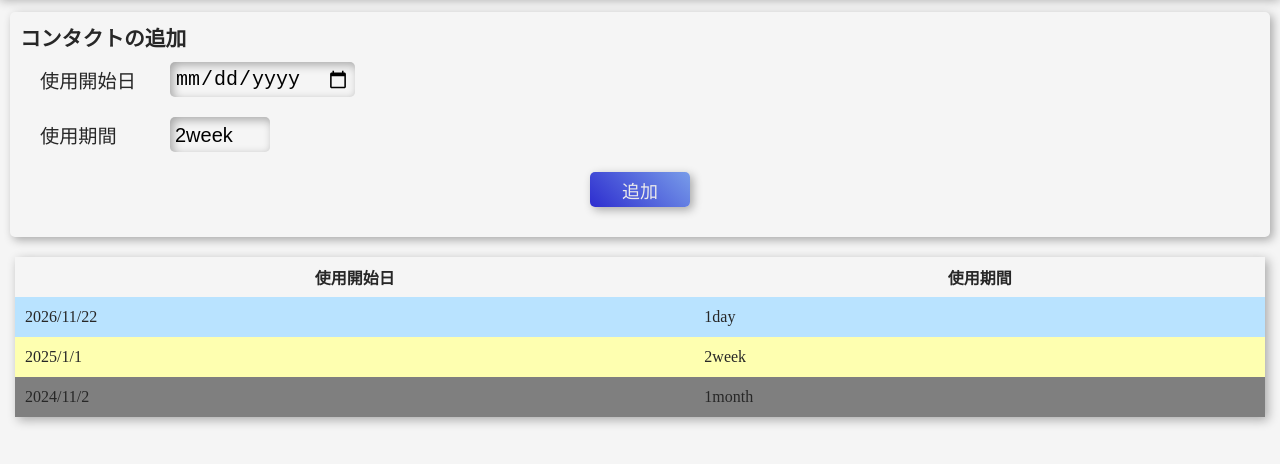
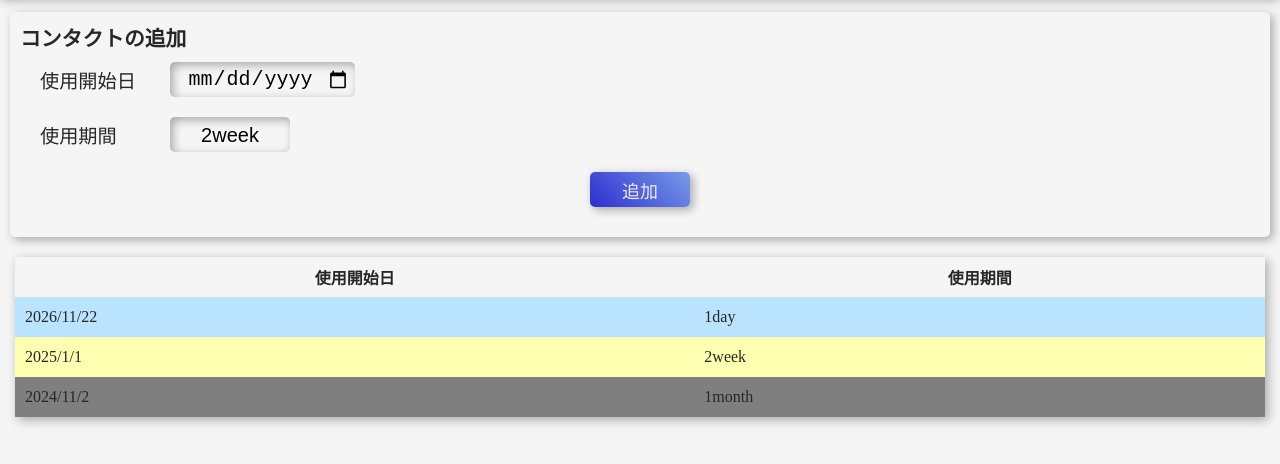
Before and after one commit to tokky1013/contact_management, a plain HTML site: page index.html in a window 1280 px wide. Shown: the part 78-542 px from the top of the page. Drawn offline with Linux system fonts and the light colour scheme.

Commit message:
スタイルを調整

```diff
--- a/css/style.css
+++ b/css/style.css
@@ -51,7 +51,8 @@ h2 {
     box-sizing: border-box;
     display: block;
     height: 35px;
-    min-width: 100px;
+    min-width: 120px;
+    text-align: center;
 }
 
 .add-btn {
```
